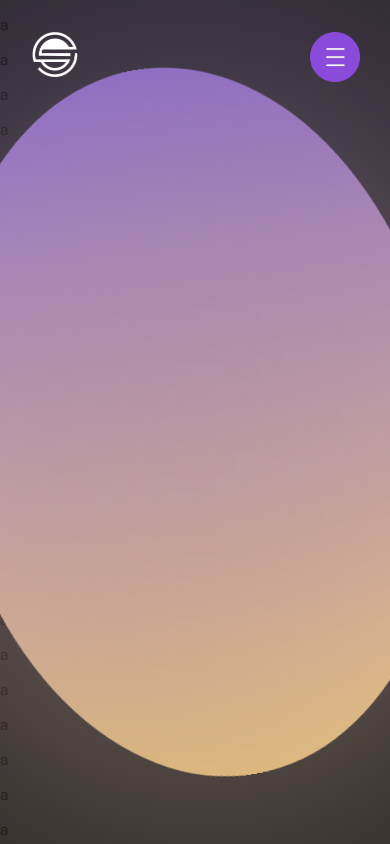
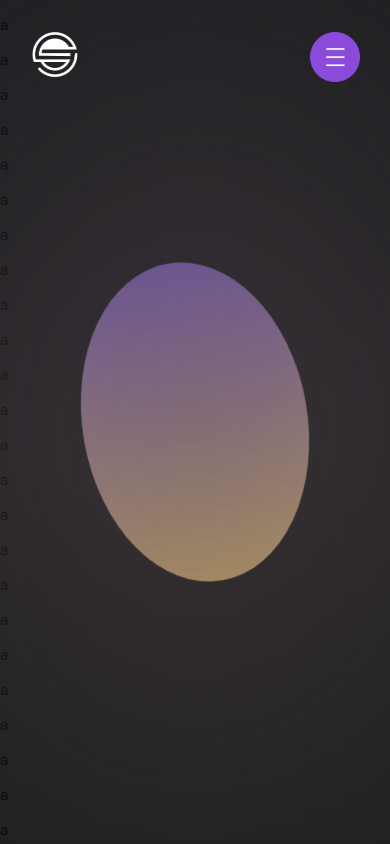
Before and after one commit to SarthakS09/techstars, a React (Create React App) app: page / in a window 390 px wide. Shown: the top 844 px of the page. Built offline with nearby package versions, Linux system fonts and the light colour scheme.

Commit message:
added responsive blur

```diff
--- a/src/App.css
+++ b/src/App.css
@@ -27,6 +27,10 @@
     animation: rotate 20s infinite;
 }
 
+.blob-small {
+    height: 225px !important;
+}
+
 #blur {
     top: 0;
     height: 100%;
--- a/src/App.js
+++ b/src/App.js
@@ -26,9 +26,19 @@ function App() {
       blob.animate({
         left: `${clientX}px`,
         top: `${clientY}px`
-      }, {duration: 2000, fill: "forwards"})
+      }, {duration: 3000, fill: "forwards"})
     }
   }
+  if (isMobile) {
+    return (
+      <>
+      <div id="blob" className="blob-small"></div>
+      <div id="blur"></div>
+      <Navbar/>
+      <p>a</p><p>a</p><p>a</p><p>a</p><p>a</p><p>a</p><p>a</p><p>a</p><p>a</p><p>a</p><p>a</p><p>a</p><p>a</p><p>a</p><p>a</p><p>a</p><p>a</p><p>a</p><p>a</p><p>a</p><p>a</p><p>a</p><p>a</p><p>a</p><p>a</p><p>a</p><p>a</p><p>a</p><p>a</p><p>a</p><p>a</p><p>a</p><p>a</p><p>a</p><p>a</p>
+      </>
+    );
+  } else {
     return (
       <>
       <div id="blob"></div>
@@ -38,5 +48,6 @@ function App() {
       </>
     );
   }
+}
 
 export default App;
--- a/src/Components/Navbar.js
+++ b/src/Components/Navbar.js
@@ -3,13 +3,6 @@ import { useState, useEffect } from "react";
 import navLogo from '../Assets/logo-white.png';
 import hamburger from '../Assets/Group-2.png'
 import '../Styles/Navbar.css'
-
-const mountedStyle = { animation: "inAnimation 250ms ease-in", transition: "0.2s" };
-const unmountedStyle = {
-  display: "none",
-  animation: "outAnimation 270ms ease-out",
-  animationFillMode: "forwards", transition: "0.2s"
-};
 
 export default function Navbar() {
   const [offset, setOffset] = useState(0);
@@ -48,7 +41,6 @@ export default function Navbar() {
           </div>
 
           <div className='right'>
-            <a className='glow-on-hover' href="#" style={unmountedStyle}>Schedule</a>
             <img src={hamburger}/>
           </div>
 
```
Lines whose indentation alone changed are shown as unchanged.
